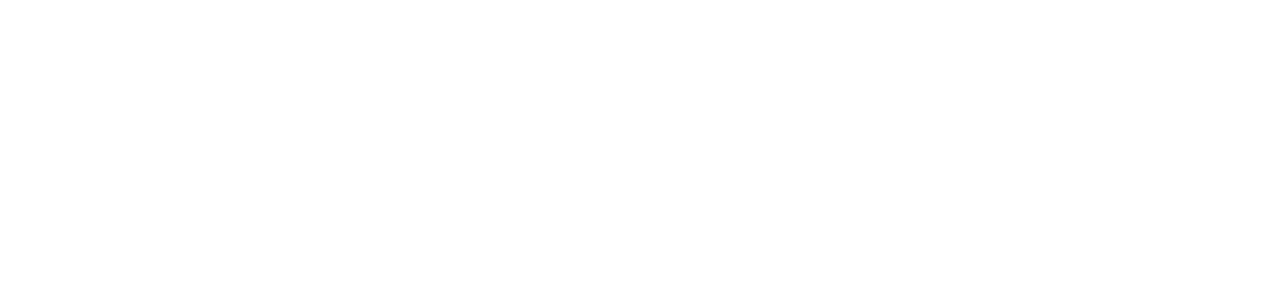
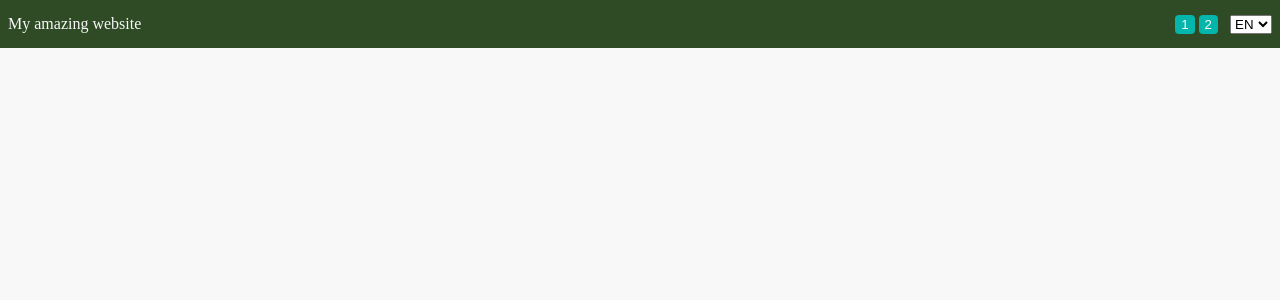
Before and after one commit to Moxxxem/GM_test_task, a Nuxt app: page / in a window 1280 px wide. Shown: the top 300 px of the page. Built offline with nearby package versions, Linux system fonts and the light colour scheme.

Commit message:
add header layout + eslint

```diff
--- a/app.vue
+++ b/app.vue
@@ -1,4 +1,15 @@
 <template>
   <div>
+    <AppHeader />
   </div>
 </template>
+
+<style>
+body {
+  margin: 0;
+  background-color: #f9f8f8;
+}
+.container {
+  padding: 0 8px;
+}
+</style>
--- /dev/null
+++ b/components/AppHeader.vue
@@ -0,0 +1,50 @@
+<template>
+  <header class="header container">
+    <span class="header__title">My amazing website</span>
+    <div class="actions header__actions">
+      <div class="actions__buttons-group buttons-group">
+        <button class="buttons-group__anchor">1</button>
+        <button class="buttons-group__anchor">2</button>
+      </div>
+      <select class="actions__select">
+        <option>EN</option>
+        <option>RU</option>
+        <option>LV</option>
+      </select>
+    </div>
+  </header>
+</template>
+
+<script>
+export default {}
+</script>
+<style lang="scss">
+.header {
+  display: flex;
+  justify-content: space-between;
+  align-items: center;
+  height: 48px;
+  background-color: #2f4b26;
+
+  &__title {
+    color: #f9f8f8;
+  }
+}
+
+.actions {
+  display: flex;
+  gap: 12px;
+}
+
+.buttons-group {
+  display: flex;
+  gap: 4px;
+  &__anchor {
+    cursor: pointer;
+    background-color: #03b5aa;
+    color: #f9f8f8;
+    border: none;
+    border-radius: 4px;
+  }
+}
+</style>
```
Also changed, not shown: package.json (+9 -0 lines), .eslintrc.cjs (added), .prettierrc.json (added), 1 other file (tests, documents, lock files or other folders).
